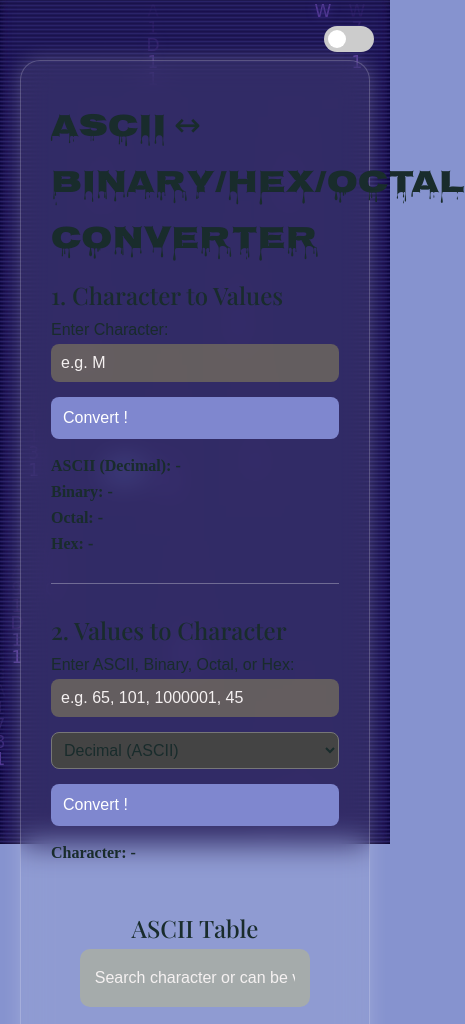
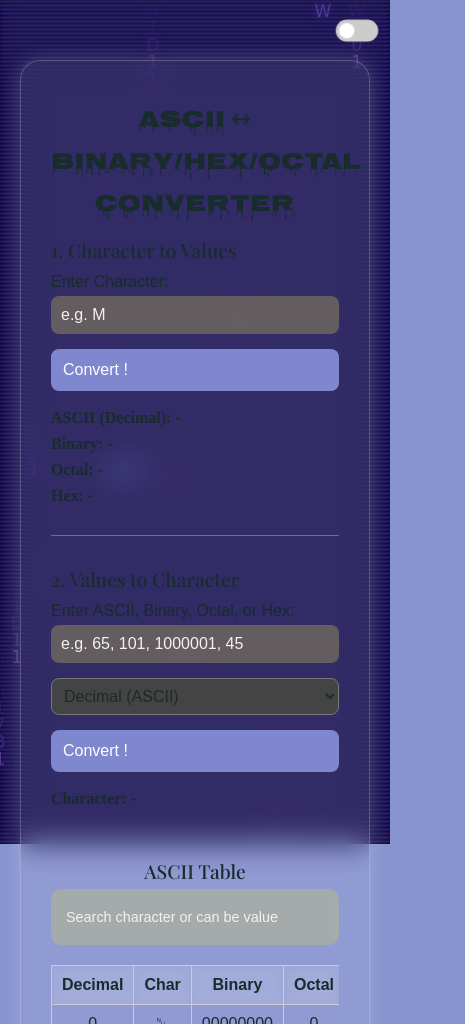
Before and after one commit to Madiha-Mubeen/ASCII-converter, a plain HTML site: page index.html in a window 390 px wide. Shown: the top 1024 px of the page, 465 px wide, since content can reach past the window. Drawn offline with nearby package versions, Linux system fonts and the light colour scheme; a web font is replaced by a local one.

Commit message:
added readme.md and media responsive

```diff
--- a/ascii.css
+++ b/ascii.css
@@ -296,3 +296,22 @@ input:checked + .slider:before {
     pointer-events: none;
     background: transparent;
 }
+
+@media (max-width: 600px) {
+    h1 {
+        font-size: 1.5rem;
+        text-align: center;
+    }
+    h2 {
+        font-size: 1.2rem;
+    }
+    .theme-toggle-wrapper {
+        top: 0.5rem;
+        right: 0.5rem;
+        transform: scale(0.85);
+    }
+    #ascii-search {
+        width: 100%;
+        font-size: 0.9rem;
+    }
+}
```
Also changed, not shown: 1 other file.
